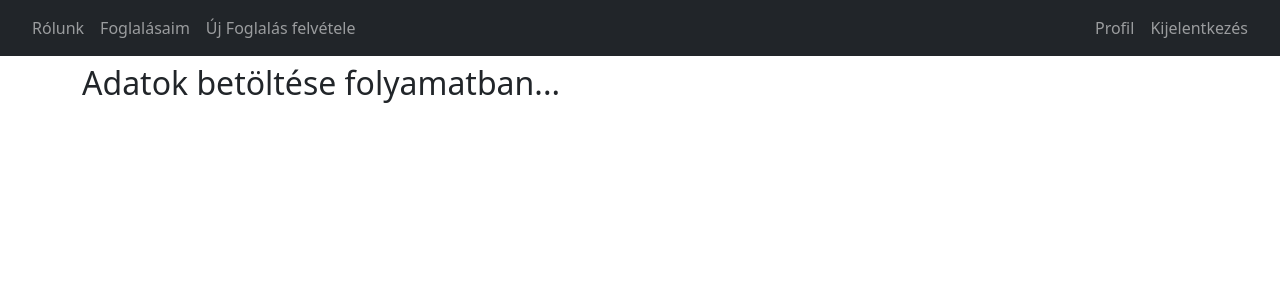
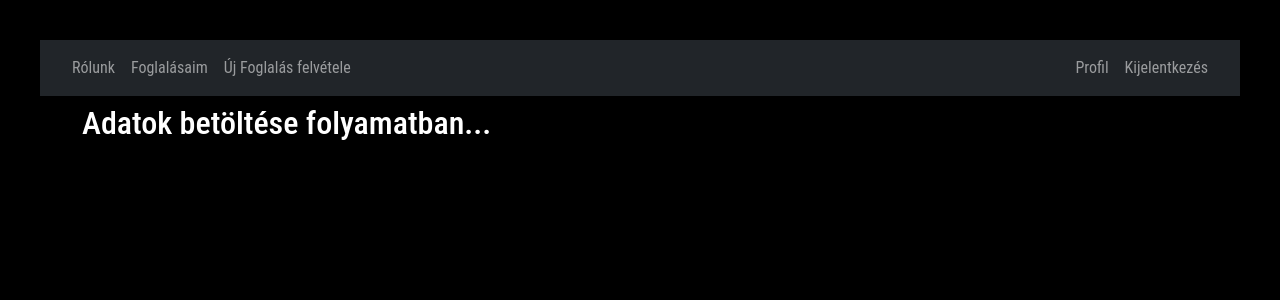
Before and after one commit to KovacsBalazs-Lefti/EandBPodcastStudio-frontend, a React (Vite) app: page /user-profile in a window 1280 px wide. Shown: the top 300 px of the page. Built offline with nearby package versions, Linux system fonts and the light colour scheme; no server answers; sample sign-in values are in the browser's storage.

Commit message:
táblastruktúra, környezeti változok kialakitasa-kész

```diff
--- a/src/components/BookingList.jsx
+++ b/src/components/BookingList.jsx
@@ -4,7 +4,7 @@ import BookingTable from "./BookingTable";
 function BookingList(props) {
     const { bookings } = props;
 
-    return (<table className="table">
+    return (<table className="table table-dark">
         <thead>
             <tr>
                 <th scope="col">Szolgáltatás neve</th>
--- a/src/context/AuthContext.jsx
+++ b/src/context/AuthContext.jsx
@@ -6,7 +6,7 @@ export const AuthContext = createContext();
 
 //komponones létrehozása, amit az appban felhasznalok majd
 export function AuthProvider(props) {
-    const apiUrl = "http://localhost:8000/api";
+    const apiUrl = import.meta.env.VITE_BACKEND_URL + "api";
     const { children } = props;
     const [authToken, setauthToken] = useState(null);
     const [user, setUser] = useState(null);
--- a/src/index.css
+++ b/src/index.css
@@ -0,0 +1,8 @@
+
+body {
+    background-color: #000000;
+    color: white;
+    padding: 40px;
+    font-family: "Roboto Condensed", Sans-Serif;
+    text-align: left;
+  }
--- a/src/pages/CreateBookingPage.jsx
+++ b/src/pages/CreateBookingPage.jsx
@@ -3,7 +3,7 @@ import { useNavigate } from "react-router-dom";
 import { useContext, useEffect, useRef, useState } from "react";
 
 function CreateBookingPage() {
-    const apiUrl = "http://localhost:8000/api";
+    const apiUrl = import.meta.env.VITE_BACKEND_URL + "api";
     const szolgaltatasnevRef = useRef(null);
     const letszamRef = useRef(null);
     const foglalaskezdeteRef = useRef(null);
--- a/src/pages/MyBookingsPage.jsx
+++ b/src/pages/MyBookingsPage.jsx
@@ -4,7 +4,7 @@ import { AuthContext } from "../context/AuthContext";
 import BookingList from "../components/BookingList";
 
 function MyBookingsPage() {
-    const apiUrl = "http://localhost:8000/api";
+    const apiUrl = import.meta.env.VITE_BACKEND_URL + "api";
     const navigate = useNavigate();
     const [bookings, setBookings] = useState(null);
     const authContext = useContext(AuthContext);
```
Also changed, not shown: 1 other file (tests, documents, lock files or other folders).
